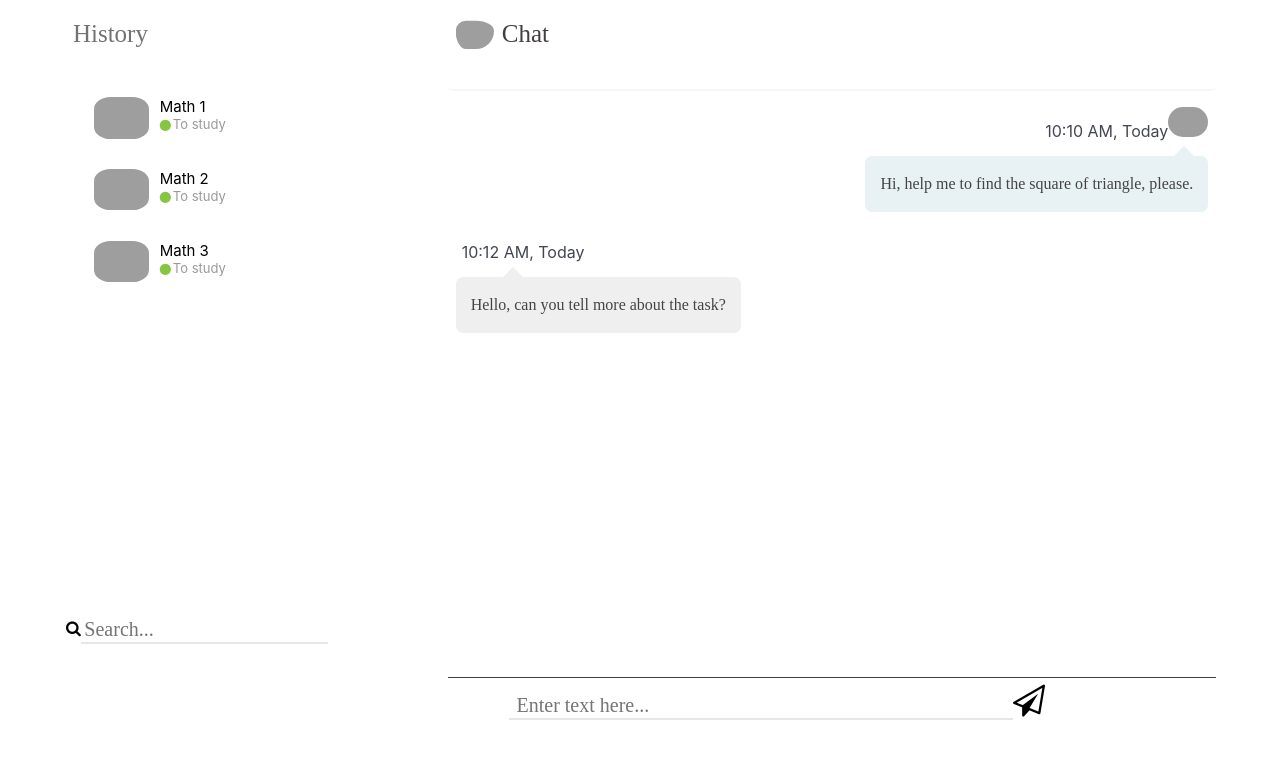
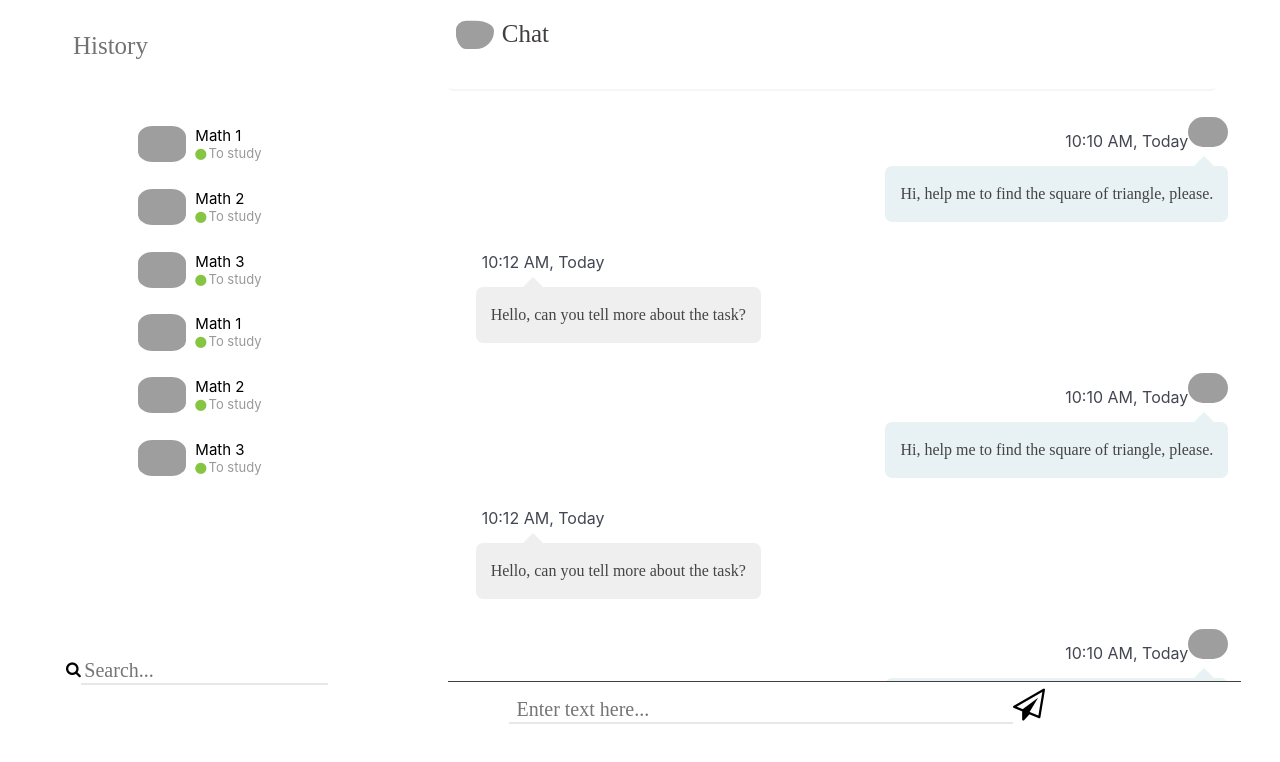
Before and after one commit to MakarenkoAI/geometry-app, a React (Create React App) app: page /chat in a window 1280 px wide. Shown: the top 762 px of the page. Built offline with nearby package versions, Linux system fonts and the light colour scheme; grey boxes are pictures that could not be loaded.

Commit message:
add scrolling

```diff
--- a/src/pages/Chat/chat.css
+++ b/src/pages/Chat/chat.css
@@ -272,3 +272,20 @@ input[type=text] {
     font-style: normal;
     font-size: 20px;
 }
+
+.vertical-scroll {
+    padding: 10px 5px 10px 20px;
+    margin: 0 auto;
+    overflow-y: scroll;
+
+}
+
+.hidden::-webkit-scrollbar {
+    display: none;
+    /* Hides the scrollbar */
+}
+
+.chat-history::-webkit-scrollbar {
+    display: none;
+    /* Hides the scrollbar */
+}
--- a/src/pages/Chat/components/ChatWindow.js
+++ b/src/pages/Chat/components/ChatWindow.js
@@ -64,8 +64,12 @@ const ChatWindow = () => {
     return (
         <div className="chat row">
             <Title />
-            <div className="chat-history">
+            <div className="chat-history vertical-scroll">
                 <ul>
+                    <InputMessage messageText={"Hi, help me to find the square of triangle, please."} />
+                    <OutputMessage messageText={"Hello, can you tell more about the task?"} />
+                    <InputMessage messageText={"Hi, help me to find the square of triangle, please."} />
+                    <OutputMessage messageText={"Hello, can you tell more about the task?"} />
                     <InputMessage messageText={"Hi, help me to find the square of triangle, please."} />
                     <OutputMessage messageText={"Hello, can you tell more about the task?"} />
                 </ul>
--- a/src/pages/Chat/components/SubjectList.js
+++ b/src/pages/Chat/components/SubjectList.js
@@ -33,17 +33,20 @@ const HistoryPart = ({ name, tag, active }) => {
 const SubjectList = () => {
     return (
         <div className="people-list row">
-            <div style={{ width: "90%", height: "6%", paddingTop: "2%" }}>
+            <div style={{ width: "90%", height: "6%", paddingTop: "2%", paddingTop: "5%" }}>
                 <span className='title'>History</span>
             </div>
-            <div style={{ width: "90%", height: "70%" }}>
+            <div style={{ width: "80%", height: "70%", paddingBottom: "2%", paddingTop: "5%" }} className='hidden vertical-scroll'>
                 <ul className="chat-list">
+                    <HistoryPart name={"Math 1"} tag={"To study"} />
+                    <HistoryPart name={"Math 2"} tag={"To study"} />
+                    <HistoryPart name={"Math 3"} tag={"To study"} />
                     <HistoryPart name={"Math 1"} tag={"To study"} />
                     <HistoryPart name={"Math 2"} tag={"To study"} />
                     <HistoryPart name={"Math 3"} tag={"To study"} />
                 </ul>
             </div>
-            <div style={{ width: "90%", height: "7%" }}>
+            <div style={{ width: "90%", height: "7%", paddingTop: "5%" }}>
                 <Search />
             </div>
         </div>
```
